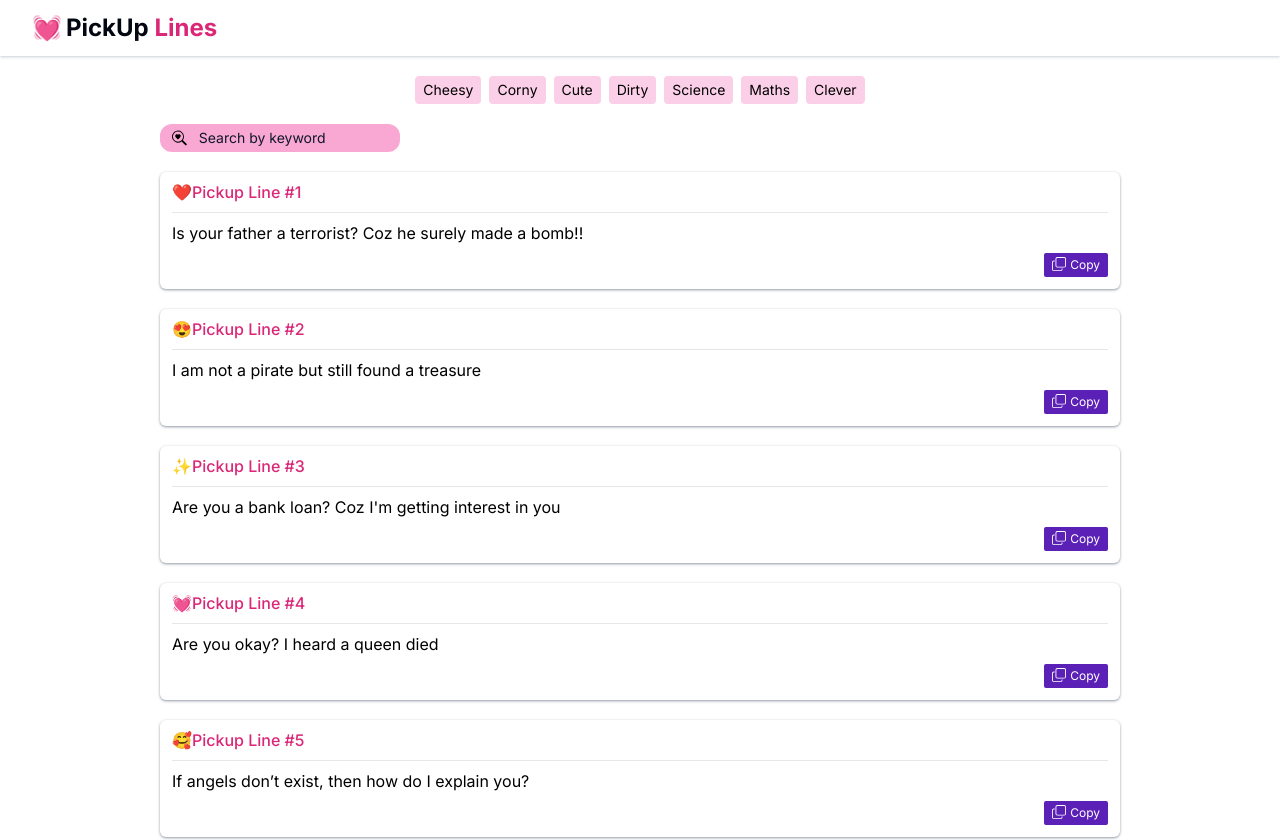
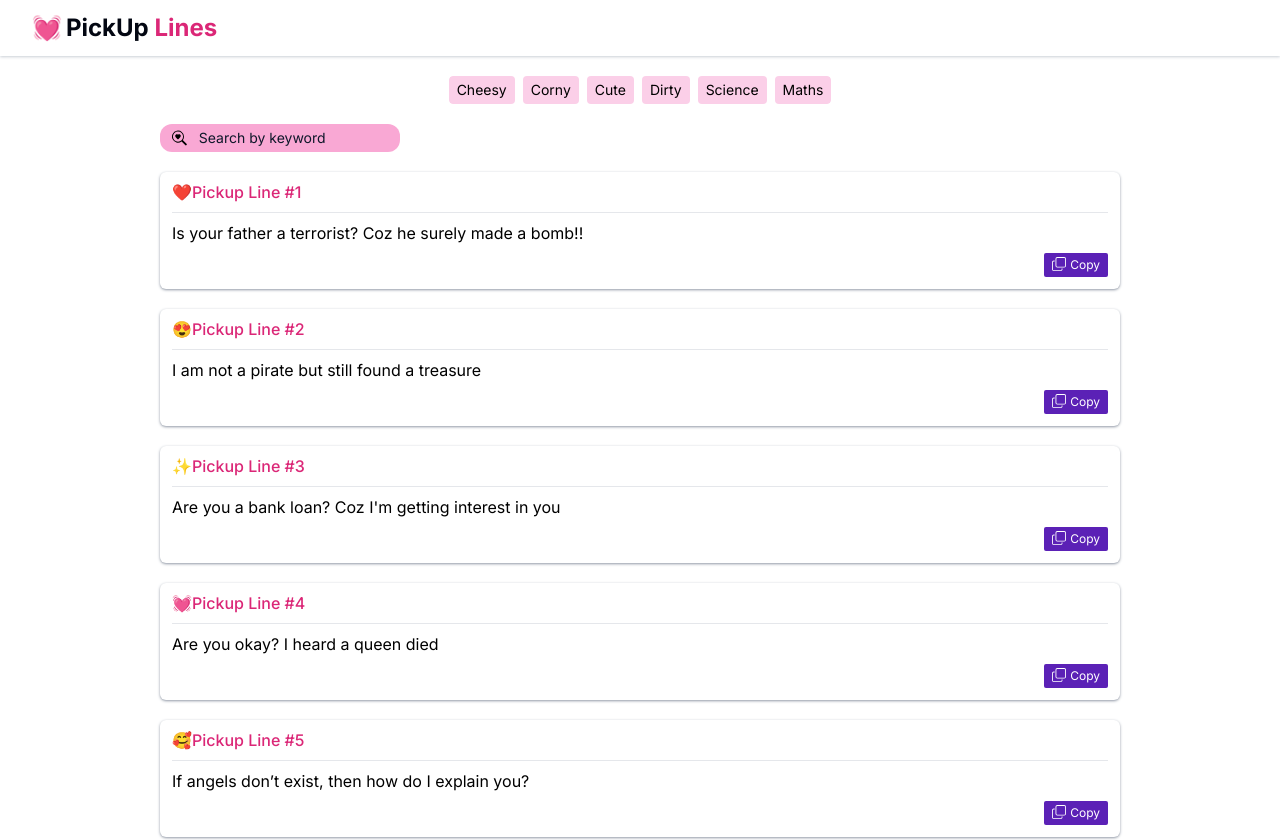
Before and after one commit to imPradhyumn/pickuplines-webapp, a Next.js app: page / in a window 1280 px wide. Shown: the top 840 px of the page. Built offline with nearby package versions, Linux system fonts and the light colour scheme.

Commit message:
cateogry added

```diff
--- a/constants/index.ts
+++ b/constants/index.ts
@@ -5,5 +5,4 @@ export enum CATEGORIES {
   DIRTY = "dirty",
   SCIENCE = "science",
   MATHS = "maths",
-  CLEVER = "clever",
 }
```
